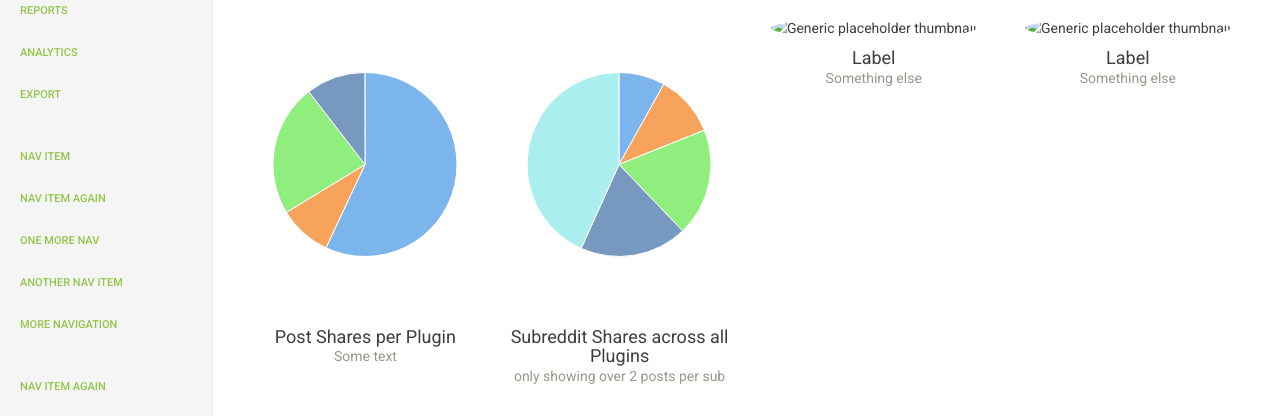
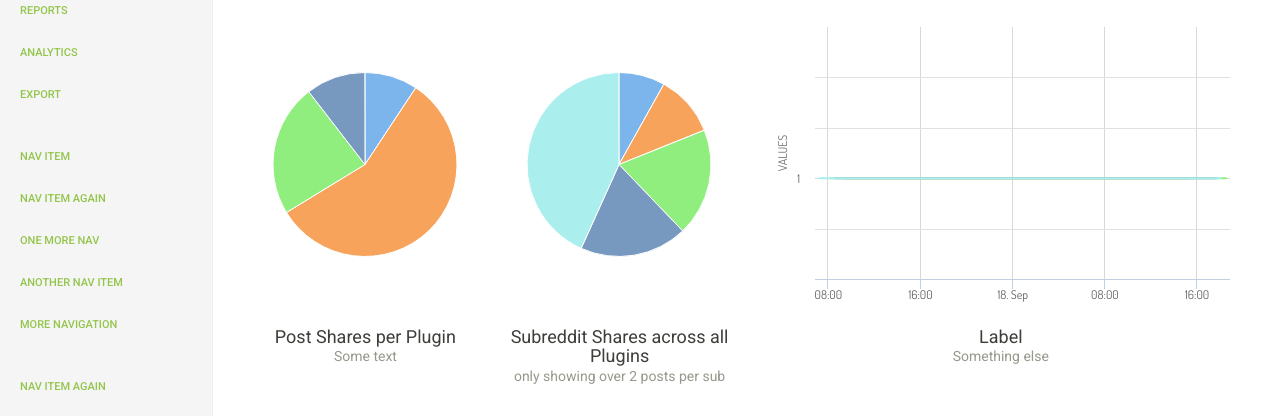
Before and after one commit to DarkMio/RedditRover, a plain HTML site: page util/out/index.html in a window 1280 px wide. Shown: the part 123-539 px from the top of the page. Drawn offline with Linux system fonts and the light colour scheme.

Commit message:
lastest set of graph

```diff
--- a/util/html/index.html
+++ b/util/html/index.html
@@ -32,6 +32,7 @@
 
     <script src="./js/charts/chart01.js" type="text/javascript"></script>
     <script src="./js/charts/chart02.js" type="text/javascript"></script>
+    <script src="./js/charts/chart03.js" type="text/javascript"></script>
   </head>
 
   <body>
@@ -97,13 +98,8 @@
               <h4>Subreddit Shares across all Plugins</h4>
               <span class="text-muted">only showing over 2 posts per sub</span>
             </div>
-            <div class="col-xs-6 col-sm-3 placeholder">
-              <img data-src="holder.js/200x200/auto/sky" class="img-responsive" alt="Generic placeholder thumbnail">
-              <h4>Label</h4>
-              <span class="text-muted">Something else</span>
-            </div>
-            <div class="col-xs-6 col-sm-3 placeholder">
-              <img data-src="holder.js/200x200/auto/vine" class="img-responsive" alt="Generic placeholder thumbnail">
+            <div class="col-xs-12 col-sm-6 placeholder">
+              <div id="post-history"></div>
               <h4>Label</h4>
               <span class="text-muted">Something else</span>
             </div>
--- a/util/out/index.html
+++ b/util/out/index.html
@@ -32,6 +32,7 @@
 
     <script src="./js/charts/chart01.js" type="text/javascript"></script>
     <script src="./js/charts/chart02.js" type="text/javascript"></script>
+    <script src="./js/charts/chart03.js" type="text/javascript"></script>
   </head>
 
   <body>
@@ -97,13 +98,8 @@
               <h4>Subreddit Shares across all Plugins</h4>
               <span class="text-muted">only showing over 2 posts per sub</span>
             </div>
-            <div class="col-xs-6 col-sm-3 placeholder">
-              <img data-src="holder.js/200x200/auto/sky" class="img-responsive" alt="Generic placeholder thumbnail">
-              <h4>Label</h4>
-              <span class="text-muted">Something else</span>
-            </div>
-            <div class="col-xs-6 col-sm-3 placeholder">
-              <img data-src="holder.js/200x200/auto/vine" class="img-responsive" alt="Generic placeholder thumbnail">
+            <div class="col-xs-12 col-sm-6 placeholder">
+              <div id="post-history"></div>
               <h4>Label</h4>
               <span class="text-muted">Something else</span>
             </div>
--- /dev/null
+++ b/util/out/js/charts/chart03.js
@@ -0,0 +1,83 @@
+$(function () {
+
+    $(document).ready(function () {
+
+        var options = {
+            chart: {
+                plotBackgroundColor: null,
+                plotBorderWidth: null,
+                plotShadow: false,
+                type: 'spline',
+                renderTo: 'post-history',
+                height: 300
+            },
+            title: {
+                text: ''
+            },
+            xAxis: {
+              type: 'datetime',
+              dateTimeLabelFormats: {
+                  month: '%e. %b',
+                  year: '%b'
+              }
+            },
+            tooltip: {
+                pointFormat: '<b>{point.y:.f} submissions</b>'
+            },
+            plotOptions: {
+                spline: {
+                    allowPointSelect: true,
+                    cursor: 'pointer',
+                    dataLabels: {
+                        enabled: false
+                    },
+                    showInLegend: false
+                }
+            },
+            credits: {
+                enabled: false
+            },
+            series: [{}]
+        };
+
+
+
+        $.getJSON('post_history.json', function (data) {
+            console.log('And now:');
+            $.each(data, function (key, value) {
+                var dataset = Array();
+                for(var point in value['data']) {
+                    var time = value['data'][point];
+                    dataset.push([time, 1]);
+                }
+                options.series.push({'name': value['name'], 'data': dataset});
+            });
+            console.log(options.series);
+            var chart = new Highcharts.Chart(options);
+        });
+
+    });
+});
+
+
+/*        $.getJSON('post_history.json', function (data) {
+            $.each(data, function (key, value) {
+                if (key == 'JiffierBot') {
+                    $.each(value, function(k, v) {
+                        JB.data.push(v);
+                    })
+                } else if (key == 'SmallSubBot') {
+                    $.each(value, function(k, v) {
+                        SSB.data.push(v);
+                    })
+                }
+            });
+            console.log(data);
+            options.series.push(JB, SSB);
+            console.log(options.series);
+            var chart = new Highcharts.Chart(options);
+        });
+
+    });
+});
+*/
--- a/util/out/post_list.json
+++ b/util/out/post_list.json
@@ -1 +1 @@
-[{"data": 98, "name": "SmallSubBot"}, {"data": 16, "name": "MassdropBot"}, {"data": 40, "name": "JiffierBot"}, {"data": 18, "name": "LeafeatorBot"}]
+[{"data": 16, "name": "MassdropBot"}, {"data": 98, "name": "SmallSubBot"}, {"data": 40, "name": "JiffierBot"}, {"data": 18, "name": "LeafeatorBot"}]
```
Also changed, not shown: util/html/js/charts/chart03.js (added, +45 -0 lines), util/out/post_history.json (added, +1 -0 lines), util/out/rows.json, 1 other file.
